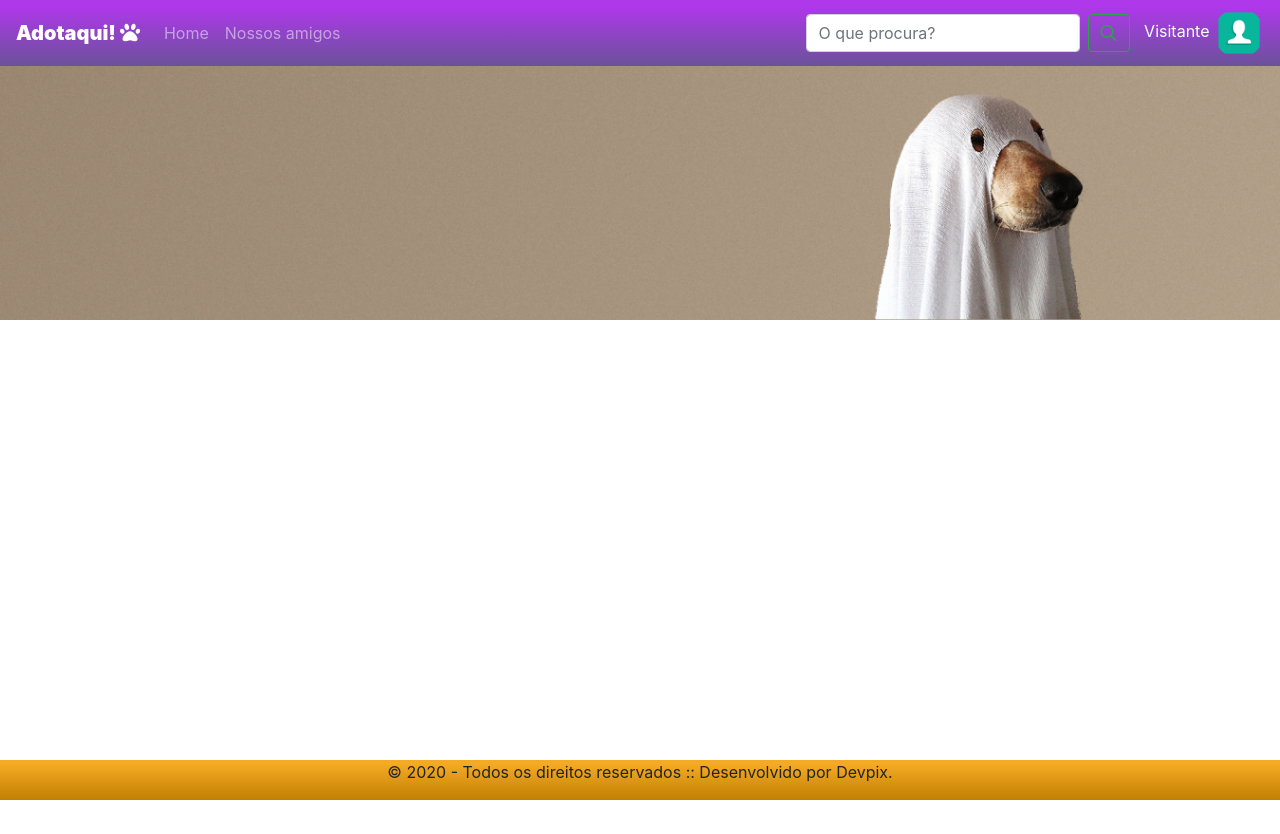
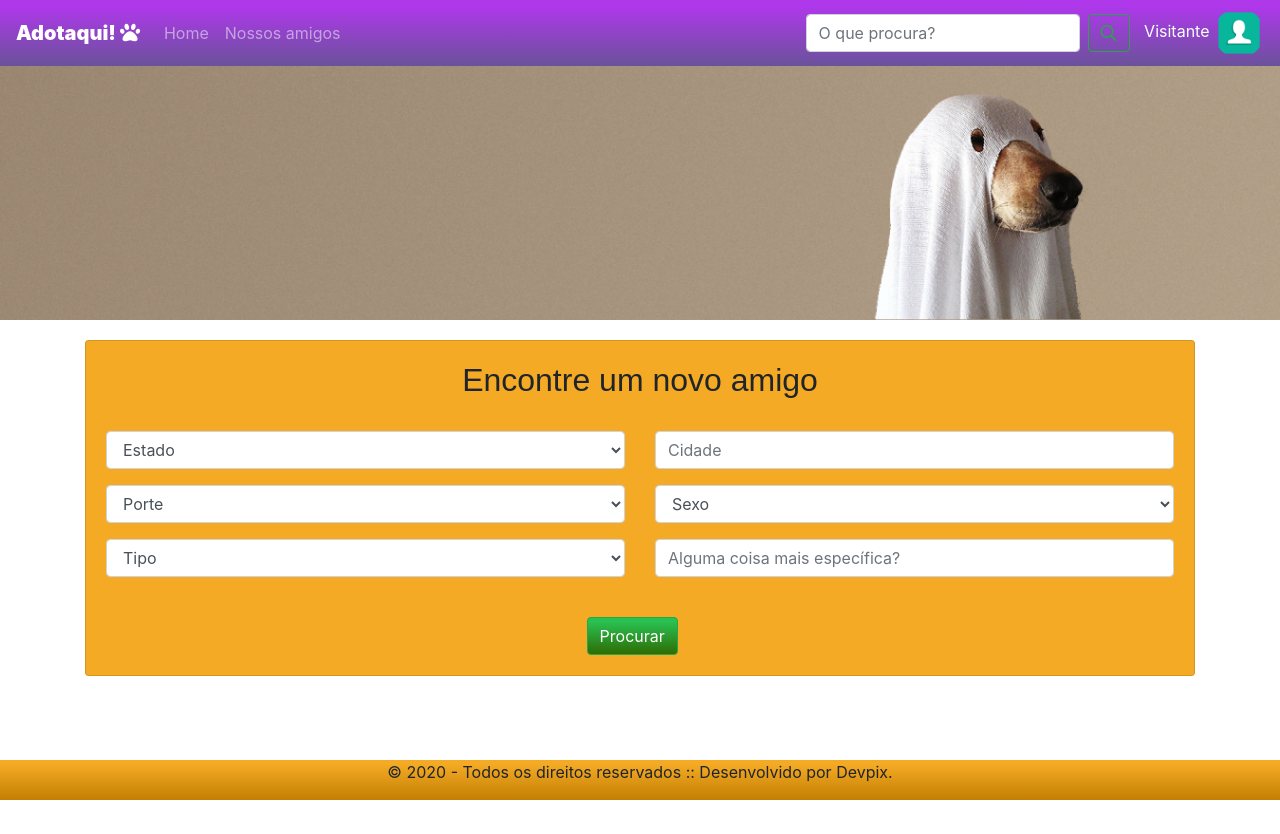
Before and after one commit to shakamax/Adotaqui, a PHP site: page /home.php in a window 1280 px wide. Before the commit the page ends 800 px from the top, so only its background shows below. Run offline with PHP 8.4, Linux system fonts and the light colour scheme; some libraries are stand-ins or nearby versions.

Commit message:
ajustando nomes

```diff
--- a/css/estilo.css
+++ b/css/estilo.css
@@ -148,3 +148,7 @@ body {
     background-image: linear-gradient(180deg,#a7a7a75c 10%,#b1abab00 100%);
     border-bottom: none;
 }
+
+.js-example-basic-single {
+    height: 70px;
+}
--- a/home.php
+++ b/home.php
@@ -4,7 +4,94 @@
 
  ?>
 
+<div class="container conteudo">
+  <div class="card card1 pintado">
+    <div class="card-body">
+      <form>
+        <h2 class="fonte text-center">Encontre um novo amigo</h2>
+        <br>
+        <div class="row">
+          <div class="form-group col-6">
+            <select class="form-control" id="uf" name="uf">
+				<option value="" disabled="" selected="">Estado</option>
+				<option value="AC">Acre</option>
+			    <option value="AL">Alagoas</option>
+			    <option value="AP">Amapá</option>
+			    <option value="AM">Amazonas</option>
+			    <option value="BA">Bahia</option>
+			    <option value="CE">Ceará</option>
+			    <option value="DF">Distrito Federal</option>
+			    <option value="ES">Espírito Santo</option>
+			    <option value="GO">Goiás</option>
+			    <option value="MA">Maranhão</option>
+			    <option value="MT">Mato Grosso</option>
+			    <option value="MS">Mato Grosso do Sul</option>
+			    <option value="MG">Minas Gerais</option>
+			    <option value="PA">Pará</option>
+			    <option value="PB">Paraíba</option>
+			    <option value="PR">Paraná</option>
+			    <option value="PE">Pernambuco</option>
+			    <option value="PI">Piauí</option>
+			    <option value="RJ">Rio de Janeiro</option>
+			    <option value="RN">Rio Grande do Norte</option>
+			    <option value="RS">Rio Grande do Sul</option>
+			    <option value="RO">Rondônia</option>
+			    <option value="RR">Roraima</option>
+			    <option value="SC">Santa Catarina</option>
+			    <option value="SP">São Paulo</option>
+			    <option value="SE">Sergipe</option>
+			    <option value="TO">Tocantins</option>
+			</select>
+          </div>
+          <div class="form-group col-6">
+            <input type="text" name="cidade" class="form-control" placeholder="Cidade">
+          </div>
+        </div>
 
+        <div class="row">
+          <div class="form-group col-6">
+            <select class="form-control" id="exampleFormControlSelect1">
+              <option selected disabled>Porte</option>
+              <option value="Pequeno">Pequeno – De 28 a 35cm. - de 6 a 15kg.</option>
+              <option value="Medio">Médio – De 36 a 49cm. - de 15 a 25kg.</option>
+              <option value="Grande">Grande – De 50 a 69cm. - de 25 a 45kg.</option>
+              <option value="Gigante">Gigante – Acima de 70cm. - de 45 a 60kg.</option>
+            </select>
+          </div>
+          <div class="form-group col-6">
+            <select class="form-control" id="exampleFormControlSelect1">
+              <option selected disabled>Sexo</option>
+              <option value="femea">Fêmea</option>
+              <option value="macho">Macho</option>
+            </select>
+          </div>
+        </div>
+
+        <div class="row">
+          <div class="form-group col-6">
+            <select class="form-control" id="exampleFormControlSelect1">
+              <option selected disabled>Tipo</option>
+              <option value="cachorro">Cachorro</option>
+              <option value="gato">Gato</option>
+              <option value="passaro">Pássaro</option>
+            </select>
+          </div>
+          <div class="form-group col-6">
+            <input type="text" name="obs" placeholder="Alguma coisa mais específica?" class="form-control">
+          </div>
+        </div>
+        <br>
+        <button type="button" class="btn btn-success btn-gradient-success centro">Procurar</button>
+      </form>
+    </div>
+  </div>
+
+  <div class="col-12">&nbsp;</div>
+  <div class="col-12">&nbsp;</div>
+
+
+
+</div>
 
 <?php
   include('layout/footer.php');
--- a/layout/menu.php
+++ b/layout/menu.php
@@ -11,7 +11,7 @@
           <a class="nav-link" href="home.php">Home</a>
         </li>
         <li class="nav-item">
-          <a class="nav-link" href="#">Nossos amigos</a>
+          <a class="nav-link" href="amigos.php">Nossos amigos</a>
         </li>
         <!-- <li class="nav-item">
           <a class="nav-link" href="#">Pricing</a>
```
Also changed, not shown: amigos.php (renamed from pag1.php, +40 -32 lines).
